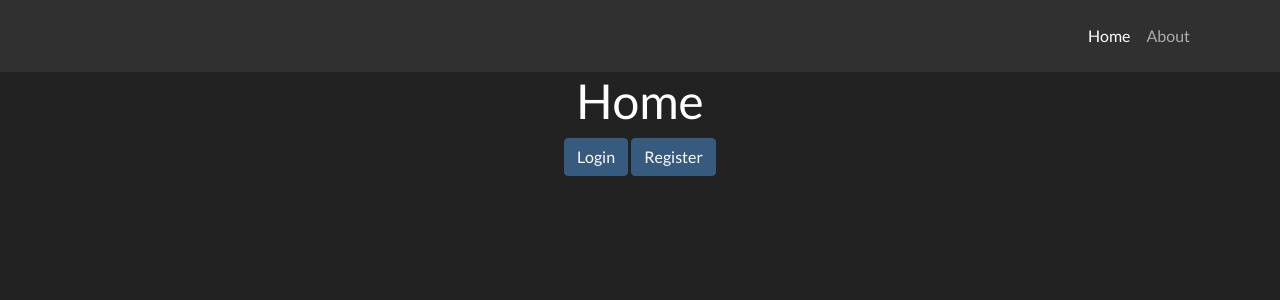
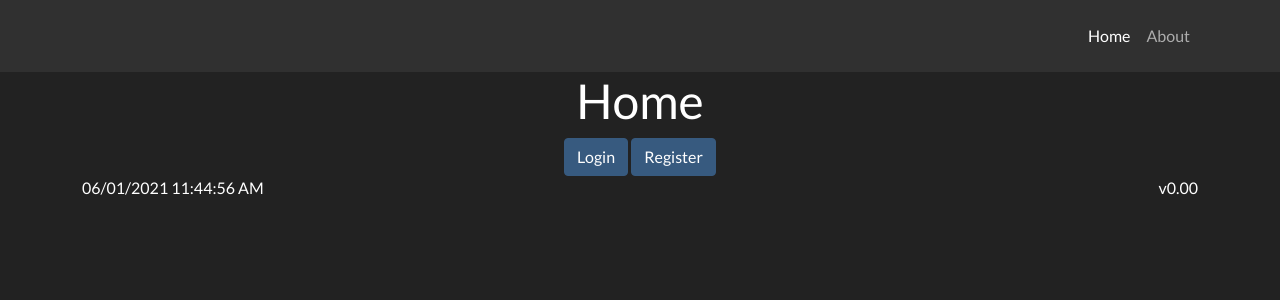
Before and after one commit to fastline21/envelope-savings, a React (Create React App) app in the folder client/: page / in a window 1280 px wide. Shown: the top 300 px of the page. Built offline with nearby package versions, Linux system fonts and the light colour scheme.

Commit message:
add footer

```diff
--- a/client/src/App.jsx
+++ b/client/src/App.jsx
@@ -4,22 +4,23 @@ import { Provider } from 'react-redux';
 import configureStore from './configureStore';
 
 // Containers
-import Home from './containers/Home';
-import Login from './containers/Login';
-import Envelope from './containers/Envelope';
-import About from './containers/About';
+import Home from 'containers/Home';
+import Login from 'containers/Login';
+import Envelope from 'containers/Envelope';
+import About from 'containers/About';
 import Dashboard from 'containers/Dashboard';
 import Register from 'containers/Register';
 import VerifyUser from 'containers/VerifyUser';
 
 // Components
-import Header from './components/Header';
-import Alert from './components/Alert';
+import Header from 'components/Header';
+import Footer from 'components/Footer';
+import Alert from 'components/Alert';
 import NotFound from 'components/NotFound';
 import 'components/FontAwesomeIcons';
 
 // Routes
-import PrivateRoute from './routes/PrivateRoute';
+import PrivateRoute from 'routes/PrivateRoute';
 
 const App = () => {
 	return (
@@ -45,6 +46,7 @@ const App = () => {
 						/>
 						<Route path='*' component={NotFound} />
 					</Switch>
+					<Footer />
 				</Fragment>
 			</BrowserRouter>
 		</Provider>
--- /dev/null
+++ b/client/src/components/Footer/Footer.jsx
@@ -0,0 +1,26 @@
+import React, { useState } from 'react';
+import moment from 'moment';
+import { Container, Row, Col } from 'react-bootstrap';
+
+const Footer = () => {
+	const [today, setToday] = useState(
+		moment().format('MM/DD/YYYY hh:mm:ss A')
+	);
+	setInterval(() => {
+		setToday(moment().format('MM/DD/YYYY hh:mm:ss A'));
+	}, 1000);
+	return (
+		<Container>
+			<Row>
+				<Col>
+					<p>{today}</p>
+				</Col>
+				<Col>
+					<p className='text-end'>v{process.env.VERSION || '0.00'}</p>
+				</Col>
+			</Row>
+		</Container>
+	);
+};
+
+export default Footer;
--- /dev/null
+++ b/client/src/components/Footer/index.js
@@ -0,0 +1 @@
+export { default } from './Footer';
```
